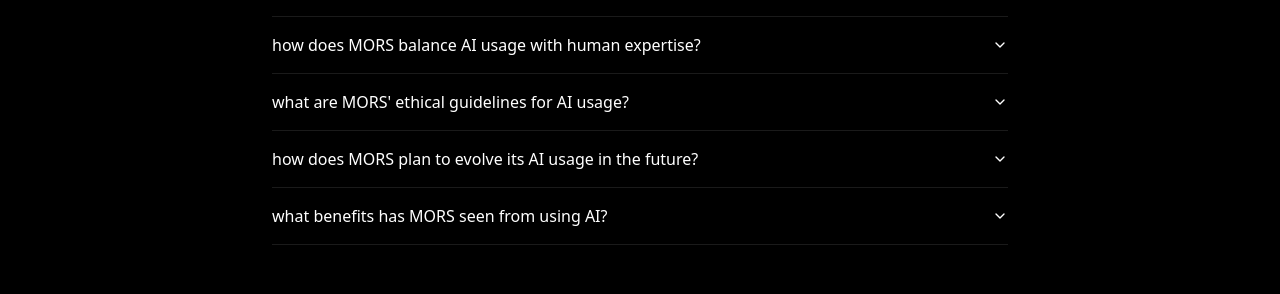
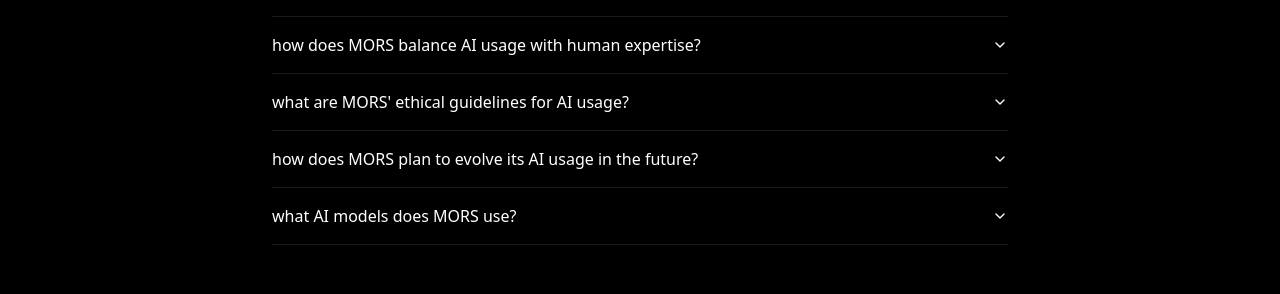
Before and after one commit to theonewithpooh-bear/mors, a React (Vite) app: page /ai-usage in a window 1280 px wide. Shown: the part 1750-2044 px from the top of the page. Built offline with nearby package versions, Linux system fonts and the light colour scheme.

Commit message:
Replace FAQ Question
Updated the FAQSection component to replace one of the existing questions with "What AI models does MORS use?" to enhance the relevance of the information provided.
[skip gpt_engineer]

```diff
--- a/src/components/learn-more/FAQSection.jsx
+++ b/src/components/learn-more/FAQSection.jsx
@@ -71,10 +71,10 @@ const FAQSection = () => {
 
         <AccordionItem value="item-8" className="border-white/10">
           <AccordionTrigger className="text-white hover:text-white/90">
-            what benefits has MORS seen from using AI?
+            what AI models does MORS use?
           </AccordionTrigger>
           <AccordionContent className="text-gray-400">
-            AI has helped us operate more efficiently, create more consistent content, and reach a wider audience. it allows our team to focus on strategic thinking and community engagement while maintaining high-quality outputs.
+            we primarily use GPT-4 for content generation and analysis, along with specialized models for specific tasks like data analysis and research synthesis. all models are carefully selected based on their reliability and alignment with our educational goals.
           </AccordionContent>
         </AccordionItem>
       </Accordion>
```
